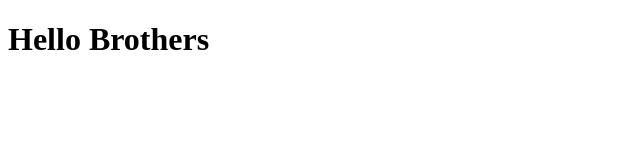
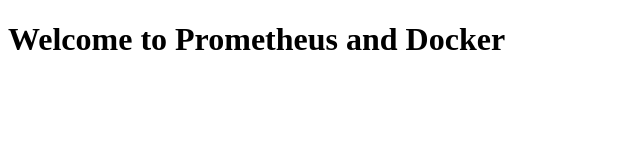
Before and after one commit to elishaukpong/Prometheus-docker, a plain HTML site: page docker/web/index.html in a window 1280 px wide. Shown: the whole page, without its empty margins (0-640 px from the left). Drawn offline with Linux system fonts and the light colour scheme.

Commit message:
added read me

```diff
--- a/docker/web/index.html
+++ b/docker/web/index.html
@@ -5,9 +5,9 @@
     <meta name="viewport"
           content="width=device-width, user-scalable=no, initial-scale=1.0, maximum-scale=1.0, minimum-scale=1.0">
     <meta http-equiv="X-UA-Compatible" content="ie=edge">
-    <title>Document</title>
+    <title>Prometheus and Docker</title>
 </head>
 <body>
-    <h1>Hello Brothers</h1>
+    <h1>Welcome to Prometheus and Docker</h1>
 </body>
 </html>
```
Also changed, not shown: 2 other files.
